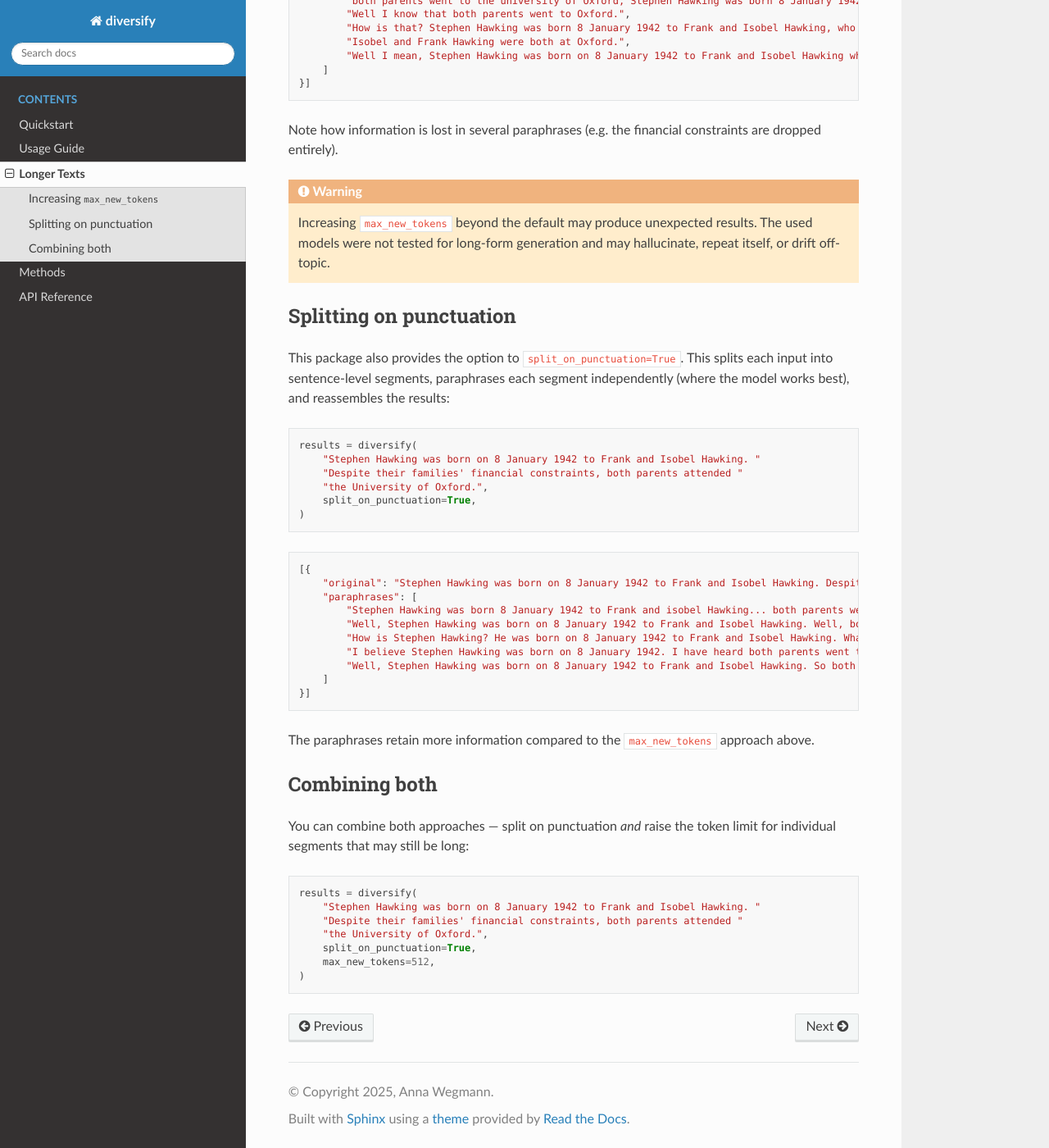
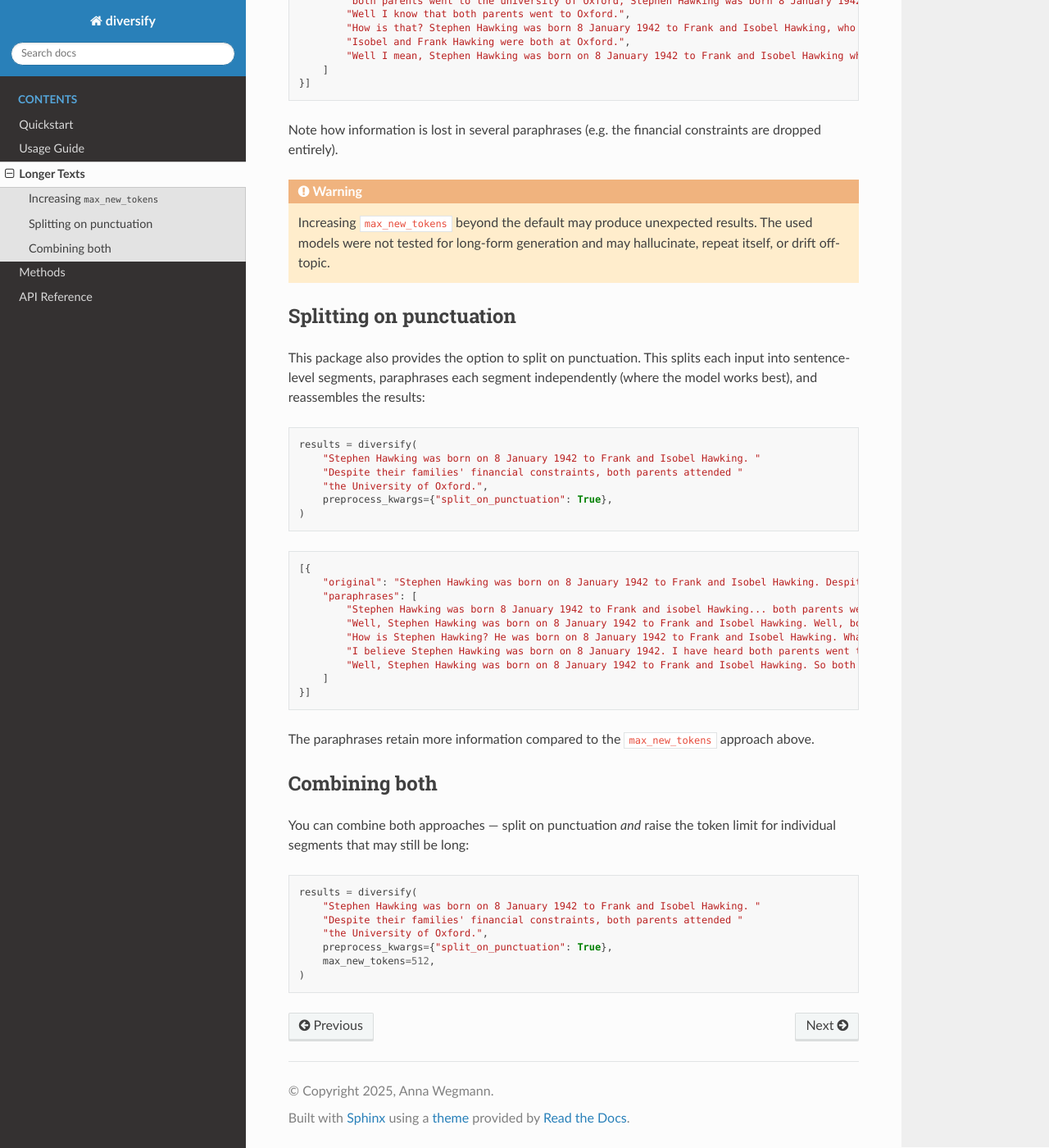
Before and after one commit to AnnaWegmann/diversify_text, a Sphinx documentation site: the page built from docs/longer_texts.rst, in a window 1280 px wide and 1400 px high, scrolled down 665 px. Shown: the whole window at 82% size. Built offline with Sphinx 7.4.7 and the Read the Docs theme 3.1.0, drawn with Linux system fonts in a browser that asks for light colours.

Commit message:
- update longer text docs

```diff
--- a/docs/longer_texts.rst
+++ b/docs/longer_texts.rst
@@ -49,7 +49,7 @@ constraints are dropped entirely).
 Splitting on punctuation
 ------------------------
 
-This package also provides the option to ``split_on_punctuation=True``.
+This package also provides the option to split on punctuation.
 This splits each input into sentence-level segments, paraphrases each segment
 independently (where the model works best), and reassembles the results:
 
@@ -59,7 +59,7 @@ independently (where the model works best), and reassembles the results:
        "Stephen Hawking was born on 8 January 1942 to Frank and Isobel Hawking. "
        "Despite their families' financial constraints, both parents attended "
        "the University of Oxford.",
-       split_on_punctuation=True,
+       preprocess_kwargs={"split_on_punctuation": True},
    )
 
 .. code-block:: python
@@ -90,6 +90,6 @@ limit for individual segments that may still be long:
        "Stephen Hawking was born on 8 January 1942 to Frank and Isobel Hawking. "
        "Despite their families' financial constraints, both parents attended "
        "the University of Oxford.",
-       split_on_punctuation=True,
+       preprocess_kwargs={"split_on_punctuation": True},
        max_new_tokens=512,
    )
```
